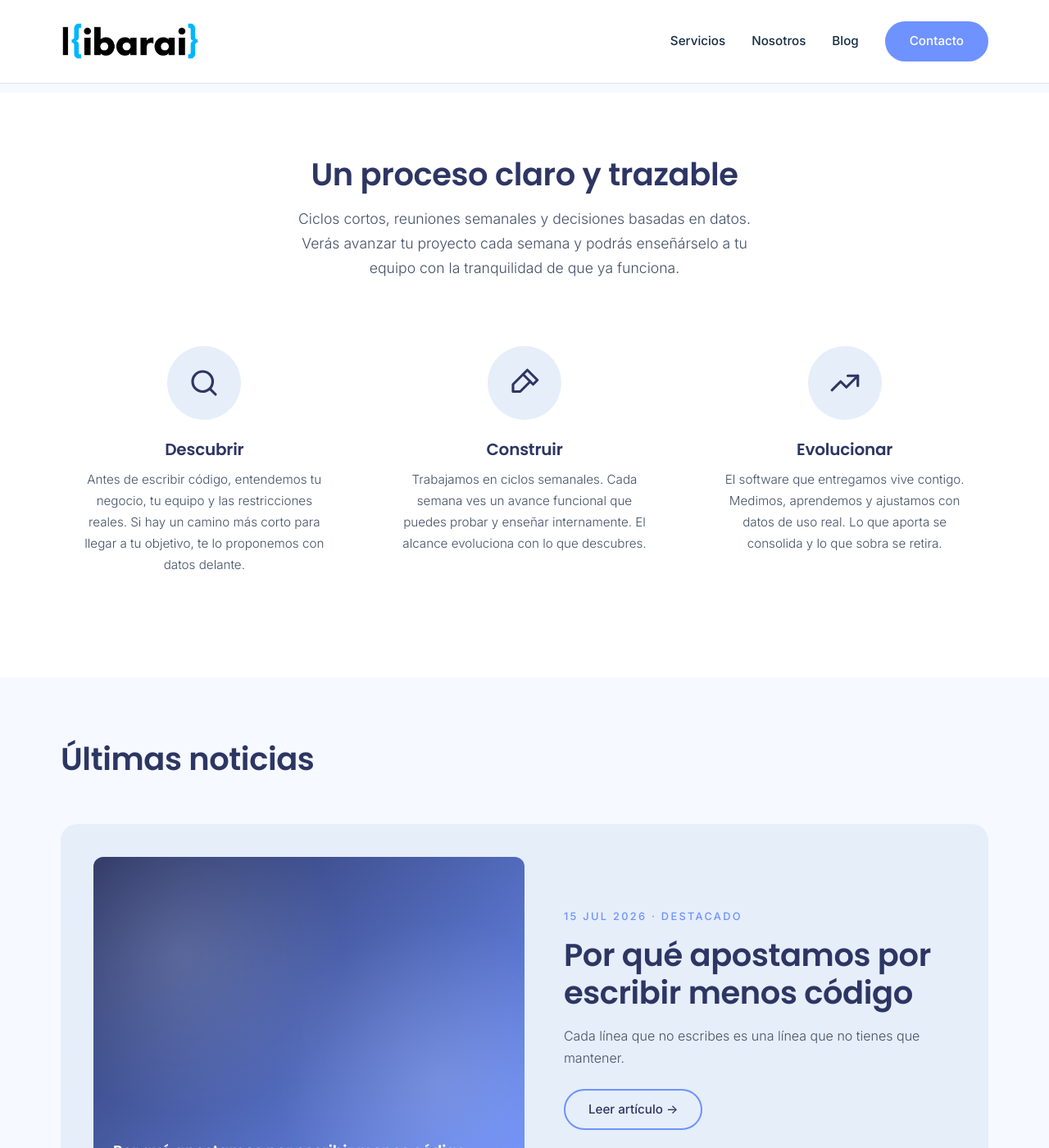
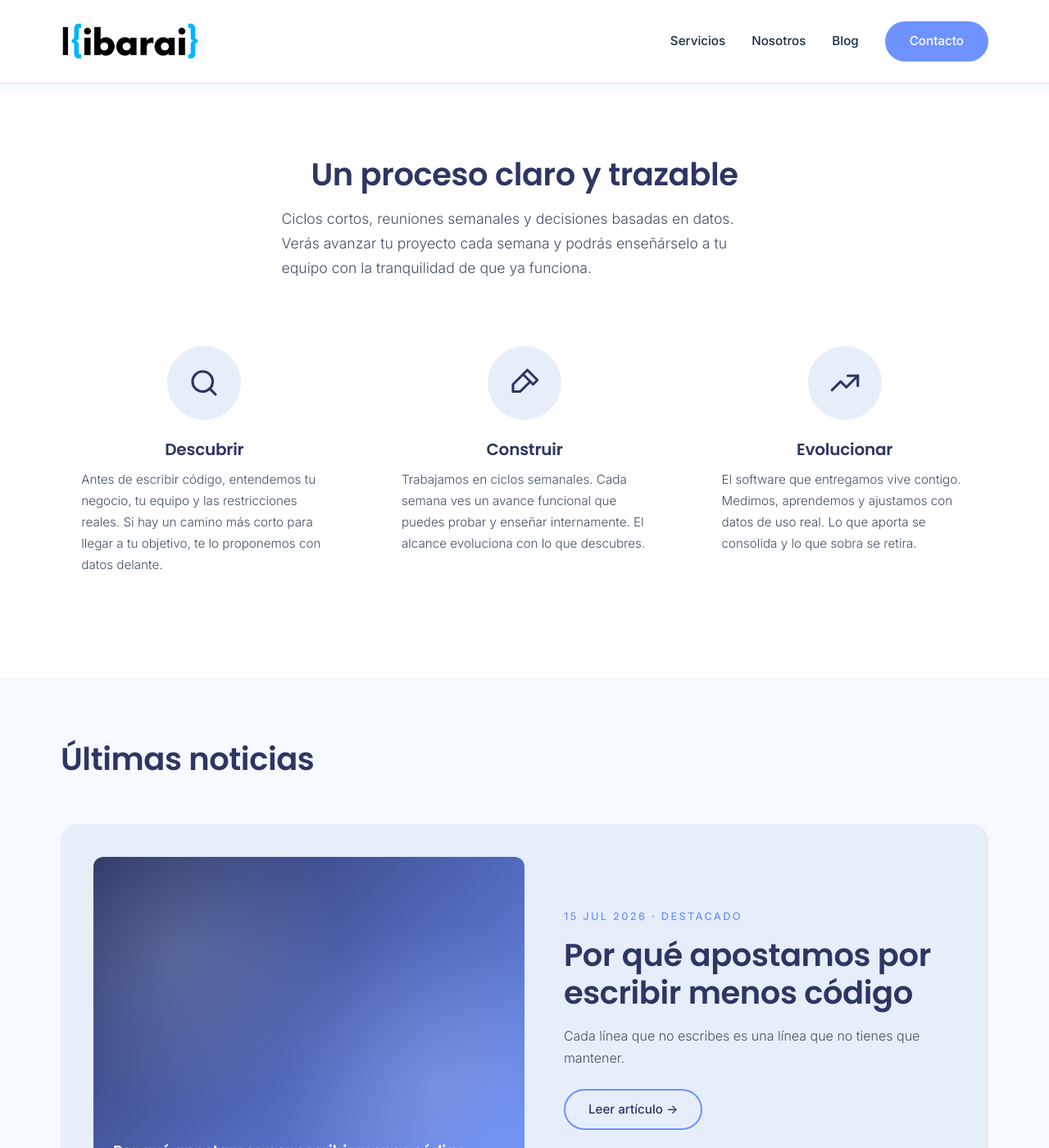
Before and after one commit to Kibarai/Home, a Jekyll site: the page built from index.html, in a window 1280 px wide and 1400 px high, scrolled down 1684 px. Shown: the whole window at 82% size. Built offline with Jekyll 4.4.1, drawn with Linux system fonts in a browser that asks for light colours.

Commit message:
Left-align paragraphs inside centered headers and cards
Character-centered paragraphs with 2+ lines produce jagged edges.
Keep the block visually centered (max-width + auto margins) but let
the text hug a clean left edge. Applied to page-header .lede,
section-heading .lede, info-col p and cta-banner p.

Titles (h1/h2) stay centered since they're short.

Co-Authored-By: Claude Opus 4.7 (1M context) <noreply@anthropic.com>

```diff
--- a/assets/css/main.css
+++ b/assets/css/main.css
@@ -137,7 +137,7 @@ section { padding: clamp(3.5rem, 6vw, 5.5rem) 0; }
 }
 .section-heading h2 { margin: 0; }
 .section-heading .lede {
-  font-size: 1.1rem; color: var(--ink-soft); margin-top: 1rem; font-weight: 300;
+  font-size: 1.1rem; color: var(--ink-soft); margin-top: 1rem; font-weight: 300; text-align: left;
 }
 
 /* Icon module — "Why Us" style (heading left, cards right with icon + text) */
@@ -185,7 +185,7 @@ section { padding: clamp(3.5rem, 6vw, 5.5rem) 0; }
 }
 .info-icon svg { width: 42px; height: 42px; }
 .info-col h3 { font-size: 1.25rem; margin-bottom: .8rem; }
-.info-col p { max-width: 32ch; margin: 0 auto 1.5rem; font-size: .95rem; }
+.info-col p { max-width: 32ch; margin: 0 auto 1.5rem; font-size: .95rem; text-align: left; }
 
 /* Featured blog post */
 .featured-post {
@@ -288,7 +288,7 @@ section { padding: clamp(3.5rem, 6vw, 5.5rem) 0; }
 }
 .cta-banner > * { position: relative; z-index: 1; }
 .cta-banner h2 { color: #fff; margin: 0 0 1rem; }
-.cta-banner p { color: rgba(255,255,255,.85); max-width: 46ch; margin: 0 auto 2rem; font-size: 1.05rem; }
+.cta-banner p { color: rgba(255,255,255,.85); max-width: 46ch; margin: 0 auto 2rem; font-size: 1.05rem; text-align: left; }
 .cta-banner .btn-primary { background: #fff; color: var(--primary); }
 .cta-banner .btn-primary:hover { background: var(--bg-accent); color: var(--primary); }
 
@@ -297,7 +297,7 @@ section { padding: clamp(3.5rem, 6vw, 5.5rem) 0; }
 .page-header { text-align: center; margin: 0 auto 3rem; max-width: 60ch; }
 .page-header .caption { justify-content: center; }
 .page-header h1 { margin-bottom: .8rem; }
-.page-header .lede { font-size: 1.15rem; color: var(--ink-soft); font-weight: 300; }
+.page-header .lede { font-size: 1.15rem; color: var(--ink-soft); font-weight: 300; text-align: left; }
 
 /* Prose */
 .prose { max-width: 68ch; margin: 0 auto; font-size: 1.05rem; color: var(--ink); }
```
